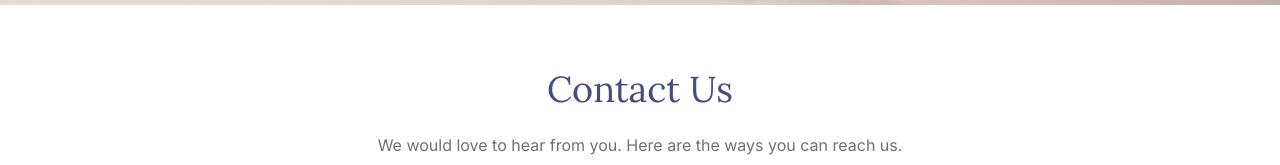
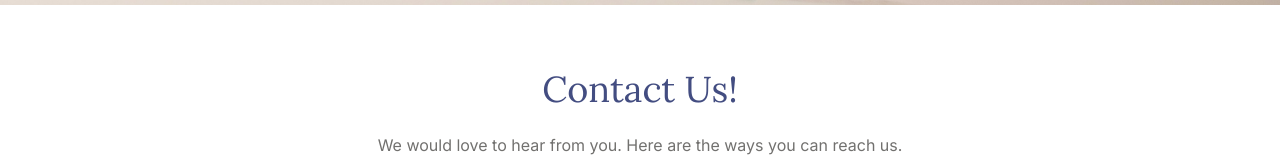
Before and after one commit to SVMaxica/salukikennel, a React (Vite) app: page /contact in a window 1280 px wide. Shown: the part 635-800 px from the top of the page. Built offline with nearby package versions, Linux system fonts and the light colour scheme.

Commit message:
trigger deploy

```diff
--- a/src/pages/Contact.tsx
+++ b/src/pages/Contact.tsx
@@ -16,7 +16,7 @@ const Contact: React.FC = () => {
   return (
     <div className="contact-page-wrapper flex flex-col items-center justify-center pt-8">
       <div className="text-center mt-8 mb-8">
-        <h1 className="text-4xl text-liberty font-lora pb-2 mb-4">Contact Us</h1>
+        <h1 className="text-4xl text-liberty font-lora pb-2 mb-4">Contact Us!</h1>
         <p className="text-base font-inter text-taupe-gray">
           We would love to hear from you. Here are the ways you can reach us.
         </p>
```
